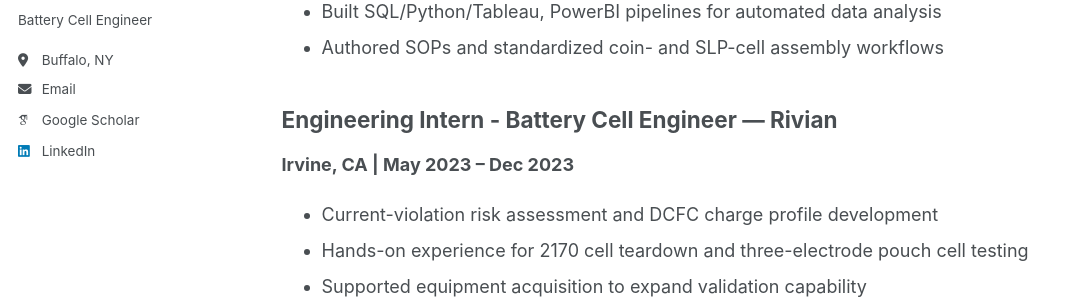
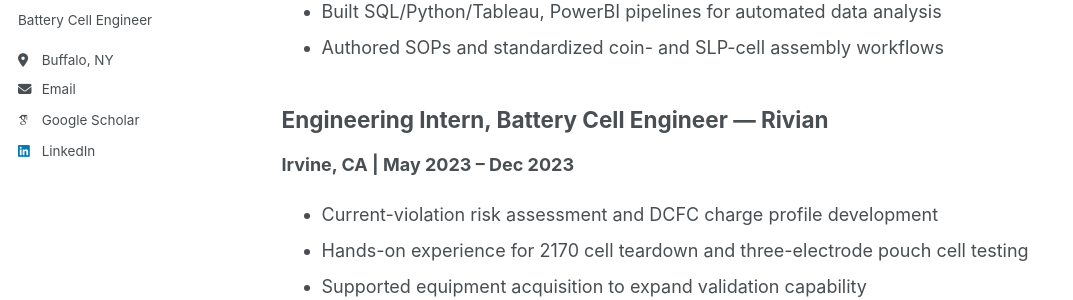
Before and after one commit to skim5674/skim5674.github.io, a Jekyll site: the page built from _pages/experience.md, in a window 1280 px wide and 900 px high. Shown: the part 306-606 px from the top of the window, without its empty margins (0-1073 px from the left). Built offline with Jekyll 4.4.1, drawn with Linux system fonts in a browser that asks for light colours; some web fonts are replaced; a script that is not in the unit is left out.

```diff
--- a/_pages/experience.md
+++ b/_pages/experience.md
@@ -13,7 +13,7 @@ redirect_from:
 - Built SQL/Python/Tableau, PowerBI pipelines for automated data analysis
 - Authored SOPs and standardized coin- and SLP-cell assembly workflows
 
-## Engineering Intern - Battery Cell Engineer — Rivian
+## Engineering Intern, Battery Cell Engineer — Rivian
 **Irvine, CA | May 2023 – Dec 2023**
 - Current-violation risk assessment and DCFC charge profile development
 - Hands-on experience for 2170 cell teardown and three-electrode pouch cell testing
```
